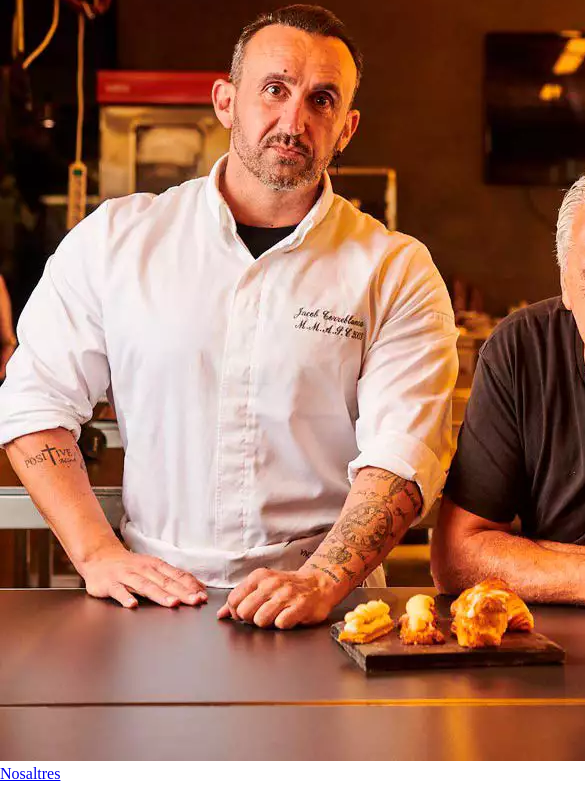
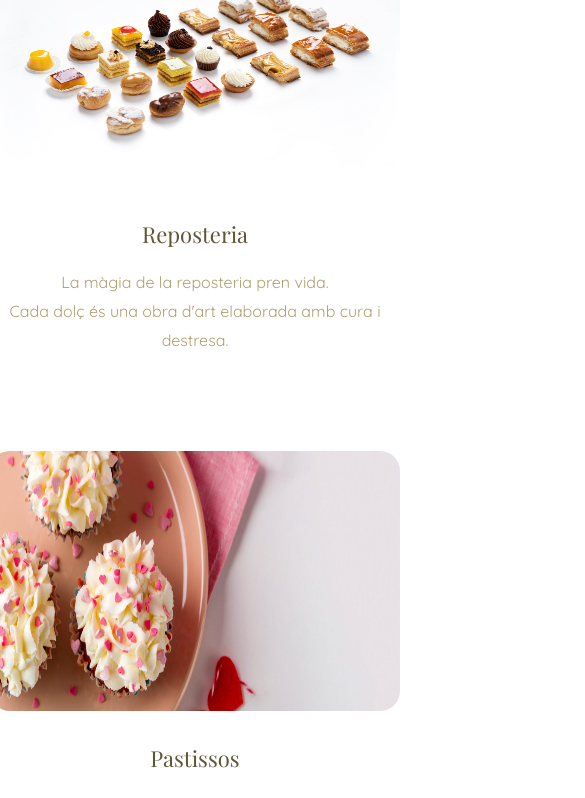
Before and after one commit to danicampdelacreu/pasteleria-casellas_react.js, a React (Create React App) app: page / in a window 390 px wide. Shown: the part 1156-1954 px from the top of the page, 585 px wide, since content can reach past the window. Built offline with nearby package versions, Linux system fonts and the light colour scheme.

Commit message:
tamaño movil footer y home

```diff
--- a/src/components/footer/Footer.css
+++ b/src/components/footer/Footer.css
@@ -1,5 +1,120 @@
 /* Tamaño movil*/
-@media all and (max-width: 480px) { }
+@media all and (max-width: 480px) {
+    .footerGeneral {
+        font-size: 14px;
+        background-color: #aea071;
+        display: flex;
+        flex-direction: column; /* Cambiamos a flex-direction: column para apilar verticalmente los elementos */
+        justify-content: center;
+        align-items: center;
+        padding: 20px;
+        color: black;
+        border-top: solid black 1px;
+        font-family: 'Quicksand', sans-serif;
+    }
+
+    .footerContent {
+        width: 100%;
+        max-width: 800px;
+        margin: 0 auto;
+    }
+
+    .footerContacto,
+    .footerContacto p {
+        width: 100%;
+        display: flex; /* Aplicamos flexbox a footerContacto */
+        flex-direction:row;
+        align-items: center;
+        justify-content: center;
+        background-color: #aea071;
+        color: #5f5636;
+
+    }
+
+    .footerHorario,
+    .footerTelefon,
+    .footerDireccio {
+        width: 100%;
+        display: flex;
+        text-align: center;
+        background-color: #aea071;
+        color: #5f5636;
+        margin: 10px 0;
+
+    }
+
+    .footerMensaje {
+        width: 100%;
+        display: flex;
+        flex-direction: column;
+        justify-content: center;
+        align-items: center;
+        background-color: #aea071;
+        color: #5f5636;
+        margin: 10px;
+        text-align: center;
+        border-top: 1px solid #5f5636;
+        border-bottom: 1px solid #5f5636;
+    }
+
+
+
+    input[type="text"],
+    input[type="email"],
+    textarea {
+        height: 10px;
+        width: 330px;
+        padding: 10px;
+        text-align: center;
+        border: 1px solid #ccc;
+        border-radius: 5px;
+        margin-top: 7px;
+    }
+
+    textarea {
+        height: 10px; /* Hace que el textarea sea más grande */
+    }
+
+    .contacto-submit {
+        text-align: center;
+    }
+
+    /* Estilos para el botón */
+    input[type="submit"] {
+        padding: 10px 20px;
+        background-color:  #837852;
+        color: black;
+        border: none;
+        border-radius: 5px;
+        cursor: pointer;
+        margin-bottom: 20px;
+    }
+
+
+
+
+    .footerLinkedin  {
+        font-size: 12px;
+        width: 100%;
+        height: 10px;
+        display: flex;
+        justify-content: space-between;
+        align-items: center;
+        text-align: center;
+        margin-top: 10px;
+        background-color: #aea071;
+        color: black;
+
+    }
+    .footerLinkedin a {
+        color: black;
+        text-decoration: none;
+    }
+    .footerLinkedin a:hover {
+        color: white;
+        text-decoration: none;
+    }
+ }
 /* Tamaño Tablet Vertical*/
 @media all and (min-width: 480px) and (max-width: 768px) {
     .footerGeneral {
--- a/src/routes/home/Home.css
+++ b/src/routes/home/Home.css
@@ -1,5 +1,289 @@
 /* Tamaño movil*/
-@media (max-width: 480px) { }
+@media(max-width: 480px) {
+    .allMain p{
+        font-family: 'Quicksand', sans-serif;
+    }
+    .allMain a{
+        font-family: 'Playfair Display', serif;
+    }
+
+    .image2,
+    .image3,
+    .image4,
+    .image5,
+    .image6,
+    .image7 {
+        height: 260px;
+        width: 410px;
+        border-radius: 20px;
+        margin-top: 80px;
+        margin-bottom: 10px;
+    }
+
+
+
+    .homePhoto1 {
+        width: 100%;
+        height: 400px;
+    }
+
+    .homePhoto1 img {
+        width: 100%;
+        height: 520px;
+        object-fit: cover;
+        position: fixed;
+        top: 0;
+        left: 0;
+        z-index: -1;
+
+    }
+
+
+    .homeTeam {
+        position: relative;
+        padding-top: 20px;
+    }
+
+    .homeTeam::before {
+        content: "";
+        position: absolute;
+        top: 0;
+        left: 0;
+        width: 100%;
+        height: 20px; /* Ancho del borde */
+        background: linear-gradient(to top, transparent, #aea071);
+    }
+
+    .homeTeam,
+    .homeTeam p{
+        display: flex;
+        flex-direction: column;
+        align-items: center;
+        justify-content: center;
+        background-color :white;
+        color: #aea071;
+        font-size:16px;
+        text-align: center;
+        line-height: 1.8;
+
+    }
+
+    .homeTeam a {
+        display: inline-block;
+        background-color: white;
+        color: #5f5636;
+        text-decoration: none;
+        transition: background-color 0.3s, color 0.3s, transform 0.3s;
+        width: 300px;
+        margin-top: 20px;
+        font-size:22px;
+        text-align: center;
+        line-height: 35px;
+        border-radius: 20px 20px;
+
+    }
+
+    .homeTeam a:hover {
+        height: 37px;
+        width: 130px;
+        background-color: white;
+        color: #aea071;
+        transform: scale(1.1);
+        border-radius: 20px 20px;
+        box-shadow: 0 8px 10px #aea071;
+
+    }
+
+
+    .homeRepost,
+    .homeRepost p {
+        display: flex;
+        flex-direction: column;
+        align-items: center;
+        justify-content: center;
+        background-color: white;
+        color: #aea071;
+        font-size:16px;
+        text-align: center;
+        line-height: 1.8;
+
+    }
+
+    .homeRepost a {
+        display: inline-block;
+        background-color: white;
+        color: #5f5636;
+        text-decoration: none;
+        transition: background-color 0.3s, color 0.3s, transform 0.3s;
+        width: 300px;
+        margin-top: 20px;
+        font-size:22px;
+        text-align: center;
+        line-height: 35px;
+    }
+
+    .homeRepost a:hover {
+        height: 37px;
+        width: 140px;
+        background-color: white;
+        color: #aea071;
+        transform: scale(1.1);
+        border-radius: 20px 20px;
+        box-shadow: 0 8px 10px #aea071;
+    }
+
+
+    .homePastel,
+    .homePastel p {
+        display: flex;
+        flex-direction: column;
+        align-items: center;
+        justify-content: center;
+        background-color: white;
+        color: #aea071;
+        font-size:16px;
+        text-align: center;
+        line-height: 1.8;
+
+    }
+
+    .homePastel a {
+        display: inline-block;
+        background-color: white;
+        color: #5f5636;
+        text-decoration: none;
+        transition: background-color 0.3s, color 0.3s, transform 0.3s;
+        width: 300px;
+        margin-top: 20px;
+        font-size:22px;
+        text-align: center;
+        line-height: 35px;
+    }
+
+    .homePastel a:hover {
+        height: 37px;
+        width: 120px;
+        background-color: white;
+        color: #aea071;
+        transform: scale(1.1);
+        border-radius: 20px 20px;
+        box-shadow: 0 8px 10px #aea071;
+    }
+
+
+    .homeBriox,
+    .homeBriox p {
+        display: flex;
+        flex-direction: column;
+        align-items: center;
+        justify-content: center;
+        background-color: white;
+        color: #aea071;
+        font-size:16px;
+        text-align: center;
+        line-height: 1.8;
+
+    }
+
+    .homeBriox a {
+        display: inline-block;
+        background-color: white;
+        color: #5f5636;
+        text-decoration: none;
+        transition: background-color 0.3s, color 0.3s, transform 0.3s;
+        width: 300px;
+        margin-top: 20px;
+        font-size:22px;
+        text-align: center;
+        line-height: 35px;
+    }
+
+    .homeBriox a:hover {
+        height: 37px;
+        width: 110px;
+        background-color: white;
+        color: #aea071;
+        transform: scale(1.1);
+        border-radius: 20px 20px;
+        box-shadow: 0 8px 10px #aea071;
+    }
+
+
+    .homeDays,
+    .homeDays p {
+        display: flex;
+        flex-direction: column;
+        align-items: center;
+        justify-content: center;
+        background-color: white;
+        color: #aea071;
+        font-size:16px;
+        text-align: center;
+        line-height: 1.8;
+
+    }
+
+    .homeDays a {
+        display: inline-block;
+        background-color: white;
+        color: #5f5636;
+        text-decoration: none;
+        transition: background-color 0.3s, color 0.3s, transform 0.3s;
+        width: 300px;
+        margin-top: 20px;
+        font-size:22px;
+        text-align: center;
+        line-height: 35px;
+    }
+
+    .homeDays a:hover {
+        height: 37px;
+        width: 230px;
+        background-color: white;
+        color: #aea071;
+        transform: scale(1.1);
+        border-radius: 20px 20px;
+        box-shadow: 0 8px 10px #aea071;
+    }
+
+
+
+    .homeDrinks,
+    .homeDrinks p {
+        display: flex;
+        flex-direction: column;
+        align-items: center;
+        justify-content: center;
+        background-color: white;
+        color: #aea071;
+        font-size:16px;
+        text-align: center;
+        line-height: 1.8;
+    }
+
+    .homeDrinks a {
+        display: inline-block;
+        background-color: white;
+        color: #5f5636;
+        text-decoration: none;
+        transition: background-color 0.3s, color 0.3s, transform 0.3s;
+        width: 300px;
+        margin-top: 20px;
+        font-size:22px;
+        text-align: center;
+        line-height: 35px;
+    }
+
+    .homeDrinks a:hover {
+        height: 37px;
+        width: 100px;
+        background-color: white;
+        color: #aea071;
+        transform: scale(1.1);
+        border-radius: 20px 20px;
+        box-shadow: 0 8px 10px #aea071;
+    }
+ }
 /* Tamaño Tablet Vertical*/
 @media  (min-width: 480px) and (max-width: 768px) {
     .allMain p{
```
